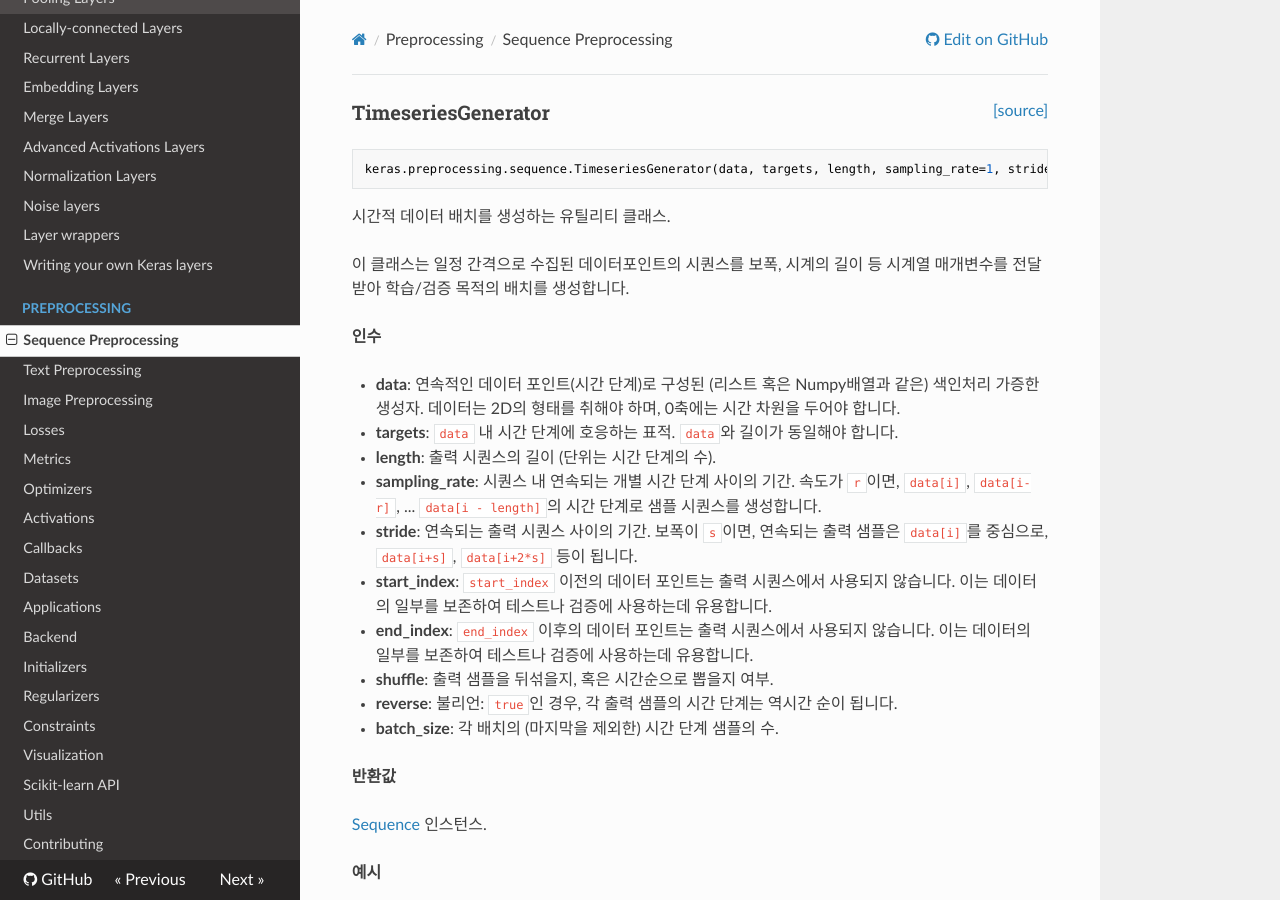
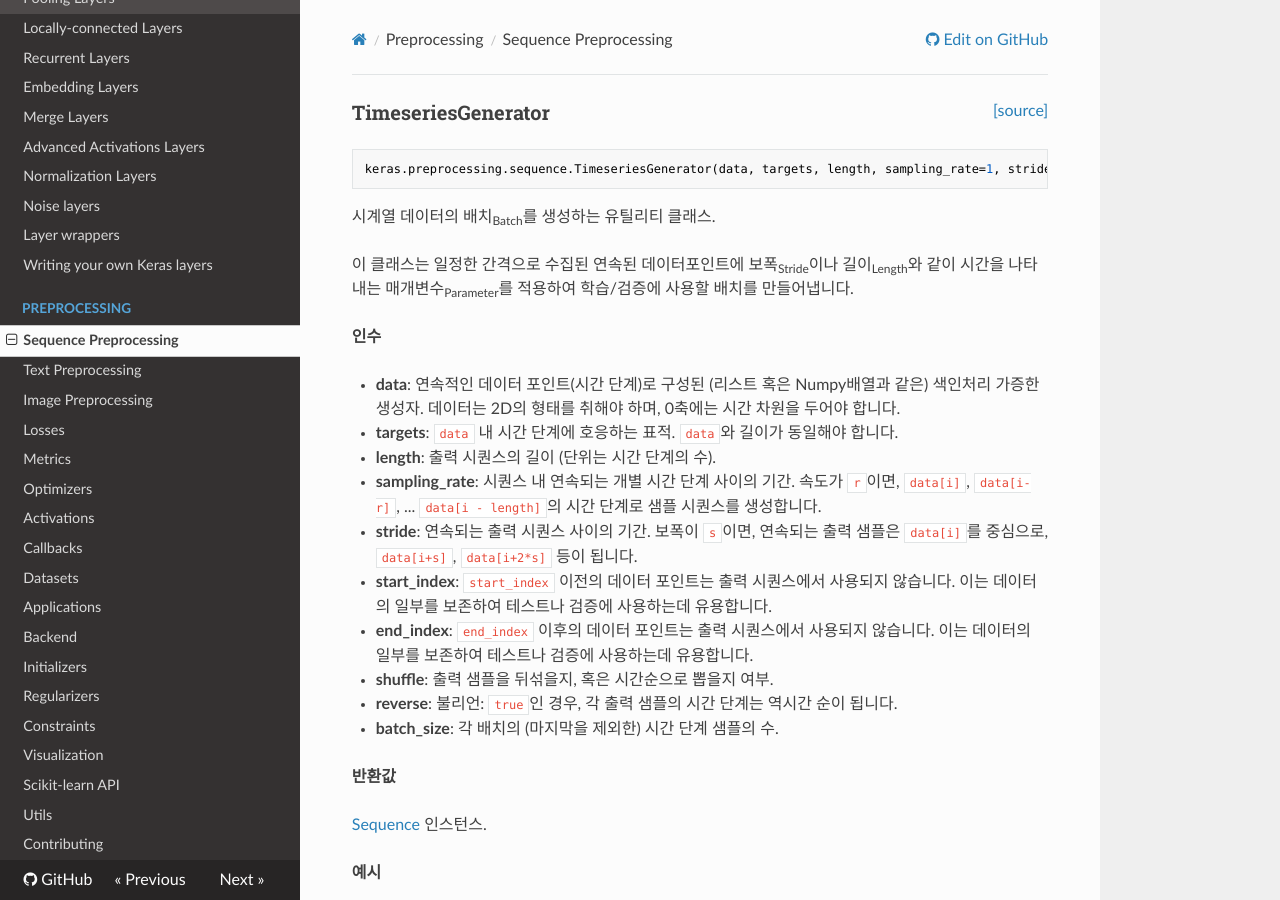
Before and after one commit to keras-team/keras-docs-ko, an MkDocs documentation site: the page built from sources/preprocessing/sequence.md, in a window 1280 px wide and 900 px high. Built offline with MkDocs 1.6.1, drawn with Linux system fonts in a browser that asks for light colours; nearby versions of some CDN libraries.

Commit message:
Update sequence.md

````diff
--- a/sources/preprocessing/sequence.md
+++ b/sources/preprocessing/sequence.md
@@ -5,12 +5,9 @@
 keras.preprocessing.sequence.TimeseriesGenerator(data, targets, length, sampling_rate=1, stride=1, start_index=0, end_index=None, shuffle=False, reverse=False, batch_size=128)
 ```
 
-시간적 데이터 배치를 생성하는 유틸리티 클래스.
+시계열 데이터의 배치<sub>Batch</sub>를 생성하는 유틸리티 클래스.
 
-이 클래스는 일정 간격으로 수집된
-데이터포인트의 시퀀스를 보폭, 시계의 길이 등
-시계열 매개변수를 전달받아 학습/검증 목적의
-배치를 생성합니다.
+이 클래스는 일정한 간격으로 수집된 연속된 데이터포인트에 보폭<sub>Stride</sub>이나 길이<sub>Length</sub>와 같이 시간을 나타내는 매개변수<sub>Parameter</sub>를 적용하여 학습/검증에 사용할 배치를 만들어냅니다.
 
 __인수__
 
````
